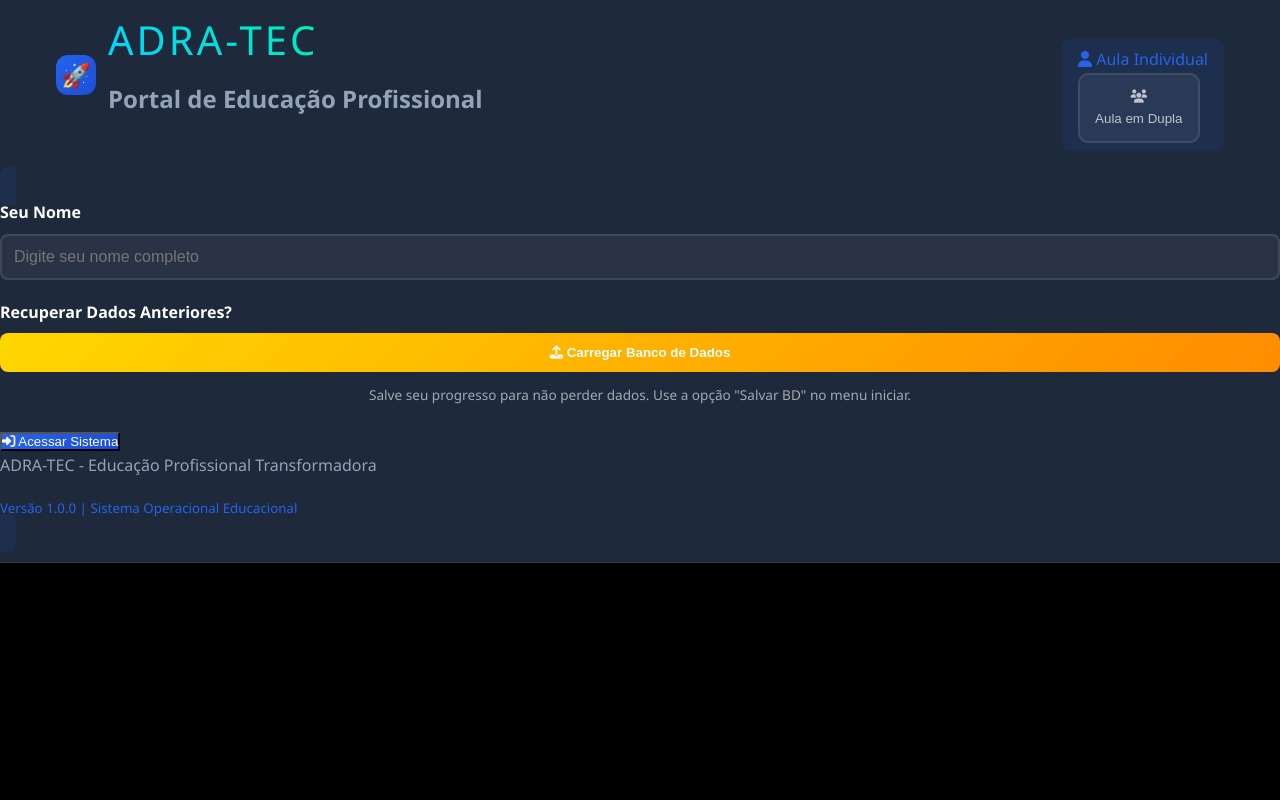
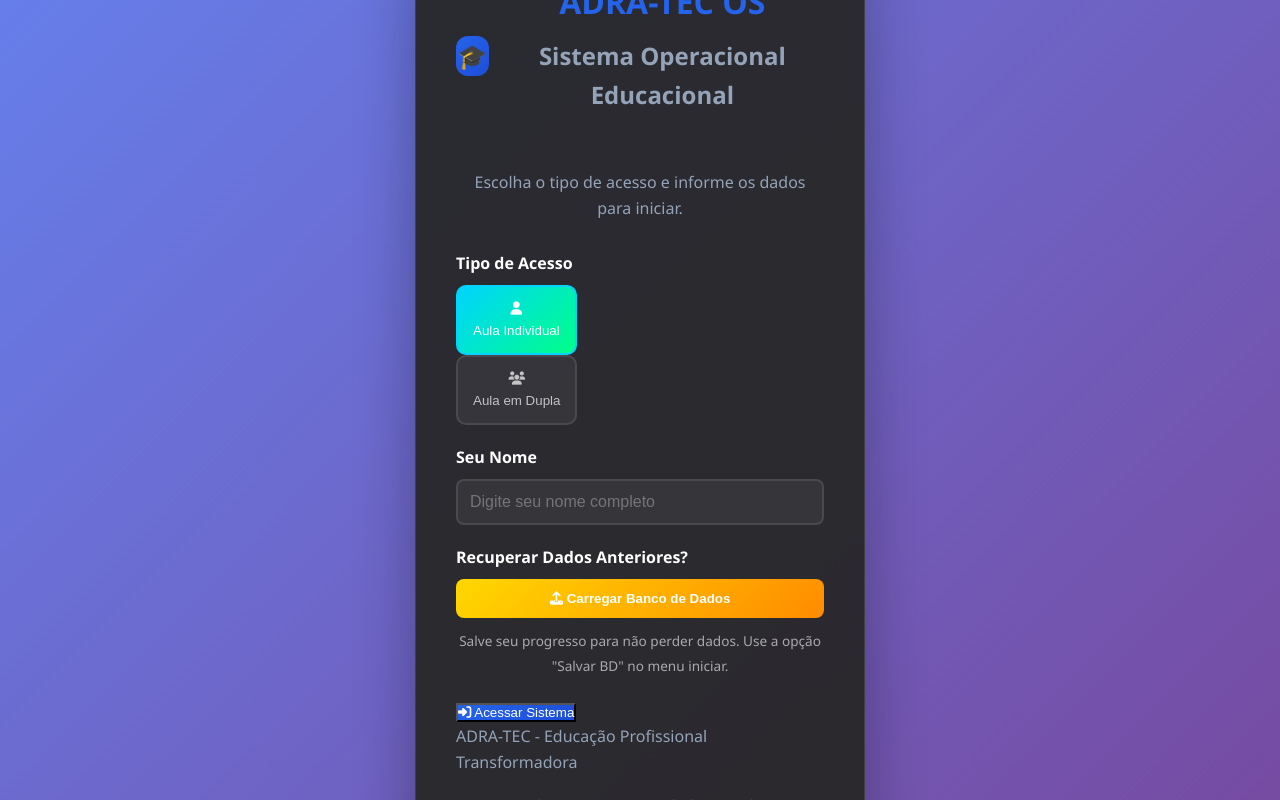
Before and after one commit to w15channel/adratecpr, a website: page index.html in a window 1280 px wide. Drawn offline with Linux system fonts and the light colour scheme.

Commit message:
Fix broken homepage login and navigation structure

```diff
--- a/index.html
+++ b/index.html
@@ -22,7 +22,32 @@
             </div>
 
             <nav class="nav">
-                <a href="#" class="nav-link active" data-view="dashboard" onclick="NavigationManager.showView('dashboard')">
+                <a href="index.html" class="nav-link active">Início</a>
+                <a href="course-view.html" class="nav-link">Cursos</a>
+                <a href="index-os.html" class="nav-link">Visão Geral do OS</a>
+            </nav>
+        </div>
+    </header>
+
+    <!-- Tela de Login -->
+    <div id="login-screen" class="login-screen">
+        <div class="login-container">
+            <div class="login-header">
+                <div class="logo">
+                    <div class="logo-icon">🎓</div>
+                    <div>
+                        <h2>ADRA-TEC OS</h2>
+                        <p>Sistema Operacional Educacional</p>
+                    </div>
+                </div>
+                <p>Escolha o tipo de acesso e informe os dados para iniciar.</p>
+            </div>
+
+            <div class="login-form">
+                <div class="form-group">
+                    <label class="form-label">Tipo de Acesso</label>
+                    <div class="access-type-buttons">
+                        <button class="access-type-btn active" data-type="individual">
                             <i class="fas fa-user"></i>
                             <span>Aula Individual</span>
                         </button>
```
